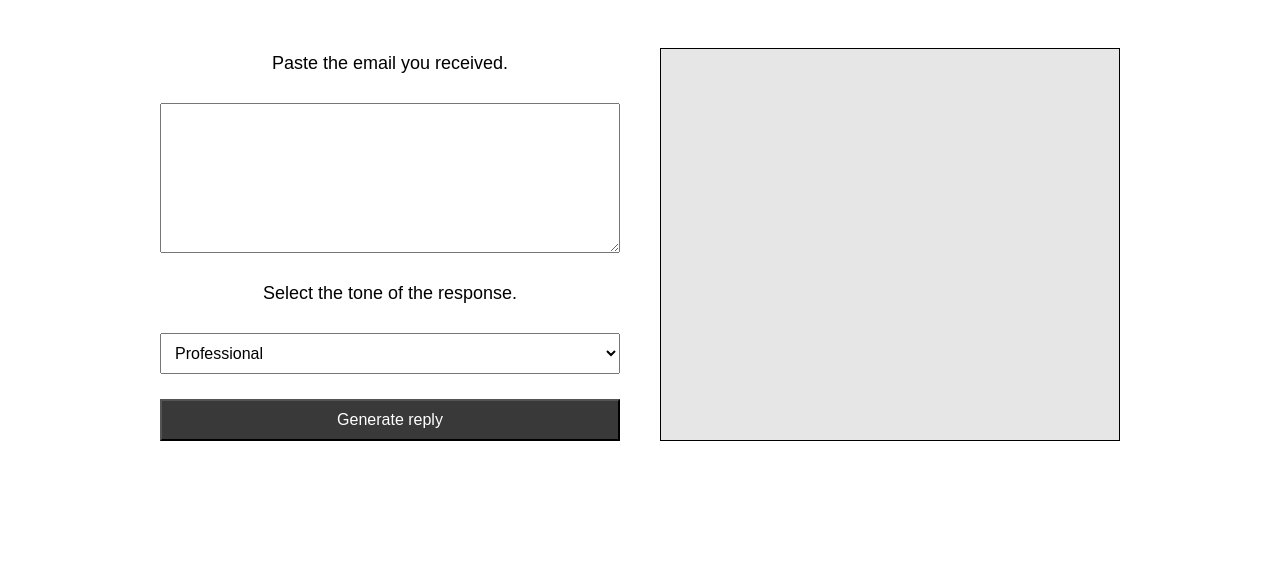
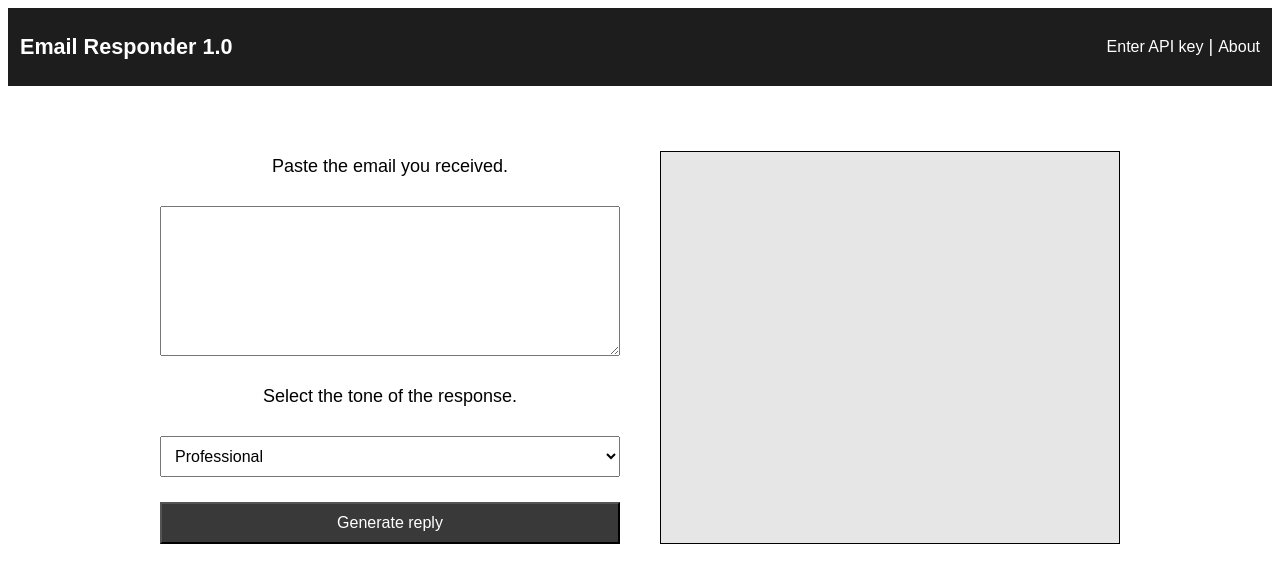
Before and after one commit to chibunduekwunife/email-responder, a website: page index.html in a window 1280 px wide. Drawn offline with Linux system fonts and the light colour scheme.

Commit message:
add navbar with title and api key link

```diff
--- a/index.html
+++ b/index.html
@@ -7,6 +7,14 @@
         <link rel="stylesheet" href="styles.css">
     </head>
     <body>
+        <nav>
+            <h1>Email Responder 1.0</h1>
+            <div class="nav-links">
+                <a href="/">Enter API key</a>
+                |
+                <a href="/">About</a>
+            </div>
+        </nav>
         <div class="page">
             <div class="container">
                 <label for="emailInput">Paste the email you received.</label>
--- a/styles.css
+++ b/styles.css
@@ -7,7 +7,7 @@
     grid-template-columns: 1fr 1fr;
     gap: 40px;
     max-width: 1000px;
-    margin: 0 auto;
+    margin: 25px auto;
     padding: 40px 20px;
 }
 
@@ -42,6 +42,7 @@ button {
 button:hover {
     background-color: rgb(29, 29, 29);
     transition: background-color 0.1s ease-in-out;
+    cursor: pointer;
 }
 
 button:disabled {
@@ -62,3 +63,31 @@ button:disabled {
     min-height: 150px;
     border: 1px solid black;
 }
+
+nav {
+    display: flex;
+    align-items: center;
+    justify-content: space-between;
+    background-color: rgb(29, 29, 29);
+    color: white;
+    padding: 6px 12px;
+}
+
+nav h1 {
+    font-size: larger;
+}
+
+nav a {
+    color: white;
+    font-size: medium;
+    text-decoration: none;
+}
+
+nav a:hover {
+    color: rgb(167, 165, 165);
+    transition: background-color 0.1s ease-in-out;
+}
+
+.nav-links {
+
+}
```
